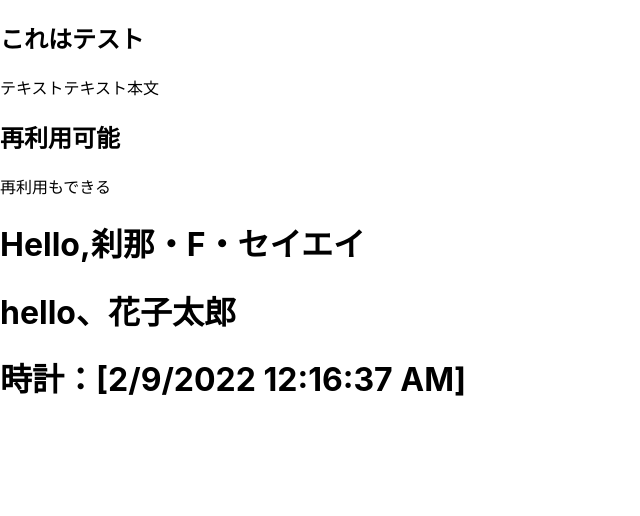
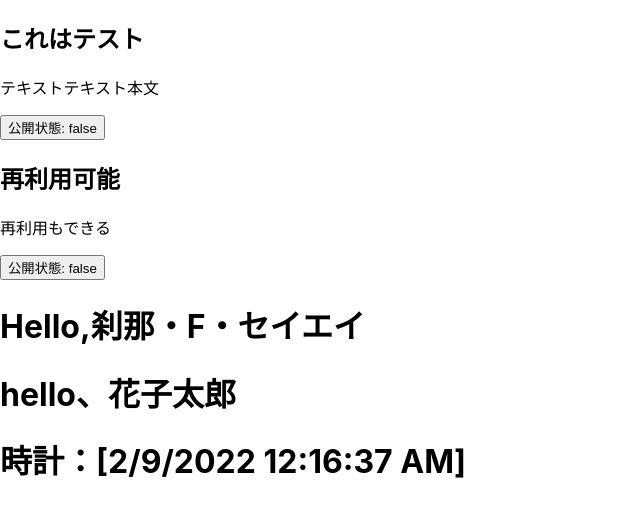
Before and after one commit to nguen1225/react, a React (Create React App) app in the folder react_app/: page / in a window 1280 px wide. Shown: the top 516 px of the page, without its empty margins (0-640 px from the left). Built offline with nearby package versions, Linux system fonts and the light colour scheme.

Commit message:
useStateの基本的な使い方

```diff
--- a/react_app/src/components/Article.jsx
+++ b/react_app/src/components/Article.jsx
@@ -1,10 +1,17 @@
-import {Content,Title} from "./entryPoint";
+import { useState } from "react";
+import {Content, Title, PublishButton} from "./entryPoint";
 
 const Article = (props) => {
+    const [isPublished, setPublished] = useState(false)
+    const publishArticle = () => {
+        setPublished(true)
+    }
+
     return (
         <div>
             <Title title = {props.title} />
             <Content content = {props.content} />
+            <PublishButton isPublished={isPublished} onClick={publishArticle} />
         </div>
     );
 };
--- /dev/null
+++ b/react_app/src/components/PublishButton.jsx
@@ -0,0 +1,9 @@
+const PublishButton = (props) => {
+    return (
+        <button onClick={() => props.onClick()}>
+            公開状態: {props.isPublished.toString()}
+        </button>
+    )
+};
+
+export default PublishButton;
--- a/react_app/src/components/entryPoint.js
+++ b/react_app/src/components/entryPoint.js
@@ -2,3 +2,4 @@
 export {default as Article} from './Article'
 export {default as Content} from './Content'
 export {default as Title} from './Title'
+export {default as PublishButton} from './PublishButton'
```
